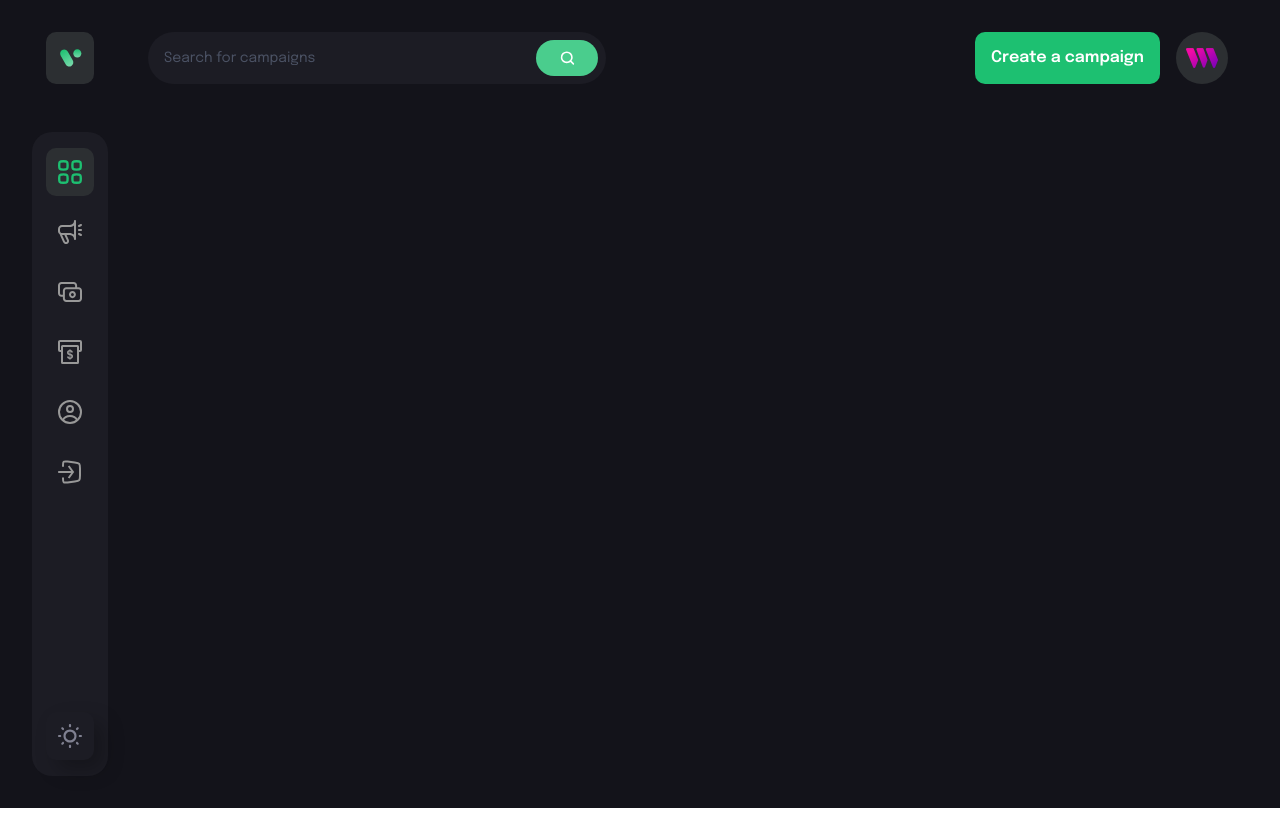
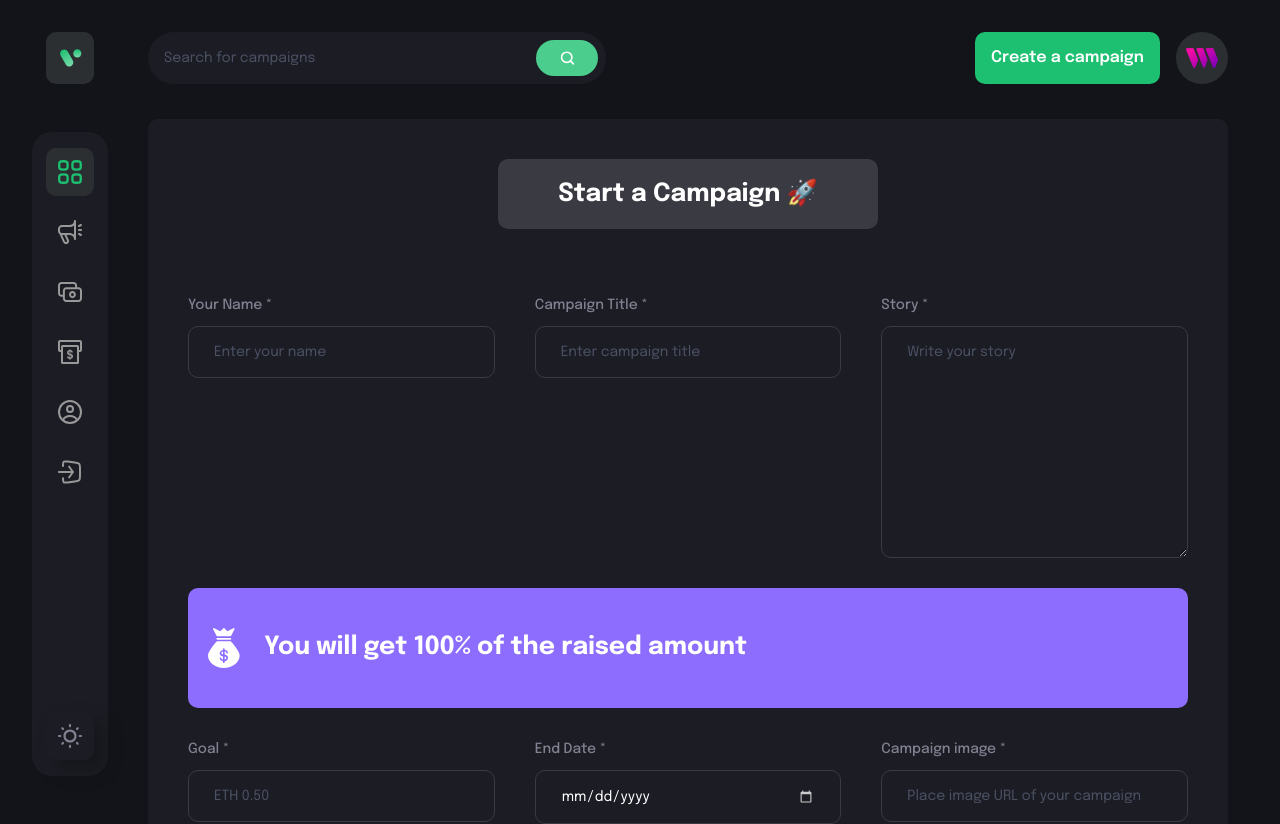
Before and after one commit to alangenfelds/crowdfunding-web3, a React (Vite) app in the folder client/: page /create-campaign in a window 1280 px wide. Before the commit this address had no page. Shown: the top 824 px of the page. Built offline with nearby package versions, Linux system fonts and the light colour scheme; what @thirdweb-dev/react would draw is missing.

Commit message:
Create campaign form

```diff
--- a/client/src/App.jsx
+++ b/client/src/App.jsx
@@ -15,6 +15,8 @@
         <Routes>
           <Route path="/" element={<Home />} />
           <Route path="/profile" element={<Profile />} />
+          <Route path="/create-campaign" element={<CreateCampaign />} />
+          <Route path="/campaign-details/:id" element={<CampaignDetails />} />
         </Routes>
       </div>
     </div>
--- /dev/null
+++ b/client/src/components/FormField.jsx
@@ -0,0 +1,45 @@
+import React from 'react';
+
+const FormField = ({
+  labelName,
+  placeholder,
+  inputType,
+  value,
+  handleChange,
+  isTextArea,
+  fieldName,
+}) => {
+  return (
+    <label className="flex-1 w-full flex flex-col">
+      {labelName && (
+        <span className="font-medium text-sm leading-[22px] text-[#808191] mb-[10px]">
+          {labelName}
+        </span>
+      )}
+      {isTextArea ? (
+        <textarea
+          name={fieldName}
+          required
+          value={value}
+          onChange={handleChange}
+          rows={10}
+          placeholder={placeholder}
+          className="py-[15px] sm:px-[25px] px-[15px] outline-none border-[1px] border-[#3a3a43] bg-transparent text-sm placeholder:text-[#4b5264] rounded-[10px] sm:min-w-[300px]"
+        />
+      ) : (
+        <input
+          name={fieldName}
+          required
+          type={inputType}
+          value={value}
+          onChange={handleChange}
+          step="0.1"
+          placeholder={placeholder}
+          className="py-[15px] sm:px-[25px] px-[15px] outline-none border-[1px] border-[#3a3a43] bg-transparent text-sm placeholder:text-[#4b5264] rounded-[10px] sm:min-w-[300px]"
+        />
+      )}
+    </label>
+  );
+};
+
+export default FormField;
--- a/client/src/components/index.js
+++ b/client/src/components/index.js
@@ -1,3 +1,4 @@
 export { default as Sidebar } from './Sidebar';
 export { default as Navbar } from './Navbar';
 export { default as CustomButton } from './CustomButton';
+export { default as FormField } from './FormField';
--- a/client/src/pages/CreateCampaign.jsx
+++ b/client/src/pages/CreateCampaign.jsx
@@ -1,7 +1,123 @@
-import React from 'react';
+import React, { useState } from 'react';
+import { Link, useNavigate } from 'react-router-dom';
+import { ethers } from 'ethers';
+
+import { CustomButton, FormField } from '../components';
+import { money } from '../assets';
+import { checkIfImage } from '../utils';
 
 const CreateCampaign = () => {
-  return <div>CreateCampaign</div>;
+  const navigate = useNavigate();
+
+  const [isLoading, setIsLoading] = useState(false);
+  const [form, setForm] = useState({
+    name: '',
+    title: '',
+    target: '',
+    deadline: '',
+    image: '',
+    description: '',
+  });
+
+  const handleChange = (e) => {
+    setForm({ ...form, [e.target.name]: e.target.value });
+  };
+
+  const handleSubmit = (e) => {
+    e.preventDefault();
+    console.log(form);
+  };
+
+  return (
+    <div className="bg-[#1c1c24] flex flex-col justify-center items-center rounded-[10px] sm:p-10 p-4">
+      {isLoading && 'Loading...'}
+      <div className="flex justify-center items-center p-4 sm:min-w-[380px] bg-[#3a3a43] rounded-[10px]">
+        <h1 className="font-bold sm:text-[25px] text-lg leading-[38px]">
+          Start a Campaign 🚀
+        </h1>
+      </div>
+
+      <form
+        onSubmit={handleSubmit}
+        className="w-full mt-[65px] flex flex-col gap-[30px]"
+      >
+        <div className="flex flex-wrap gap-[40px]">
+          <FormField
+            fieldName="name"
+            labelName="Your Name *"
+            placeholder="Enter your name"
+            inputType="text"
+            value={form.name}
+            handleChange={handleChange}
+          />
+          <FormField
+            fieldName="title"
+            labelName="Campaign Title *"
+            placeholder="Enter campaign title"
+            inputType="text"
+            value={form.title}
+            handleChange={handleChange}
+          />
+
+          <FormField
+            fieldName="description"
+            labelName="Story *"
+            placeholder="Write your story"
+            isTextArea
+            value={form.description}
+            handleChange={handleChange}
+          />
+        </div>
+
+        <div className="w-full flex justify-start items-center p-4 bg-[#8c6dfd] h-[120px] rounded-[10px]">
+          <img
+            src={money}
+            alt="money"
+            className="w-[40px] h-[40px] object-contain"
+          />
+          <h4 className="font-bold text-[25px] ml-[20px]">
+            You will get 100% of the raised amount
+          </h4>
+        </div>
+
+        <div className="flex flex-wrap gap-[40px]">
+          <FormField
+            fieldName="target"
+            labelName="Goal *"
+            placeholder="ETH 0.50"
+            inputType="number"
+            value={form.target}
+            handleChange={handleChange}
+          />
+          <FormField
+            fieldName="deadline"
+            labelName="End Date *"
+            placeholder="End Date"
+            inputType="date"
+            value={form.deadline}
+            handleChange={handleChange}
+          />
+
+          <FormField
+            fieldName="image"
+            labelName="Campaign image *"
+            placeholder="Place image URL of your campaign"
+            inputType="text"
+            value={form.image}
+            handleChange={handleChange}
+          />
+        </div>
+
+        <div className="flex justify-center items-center mt-[40px]">
+          <CustomButton
+            btnType="submit"
+            title="Submit new campaign"
+            styles="bg-[#1dc071]"
+          />
+        </div>
+      </form>
+    </div>
+  );
 };
 
 export default CreateCampaign;
```
